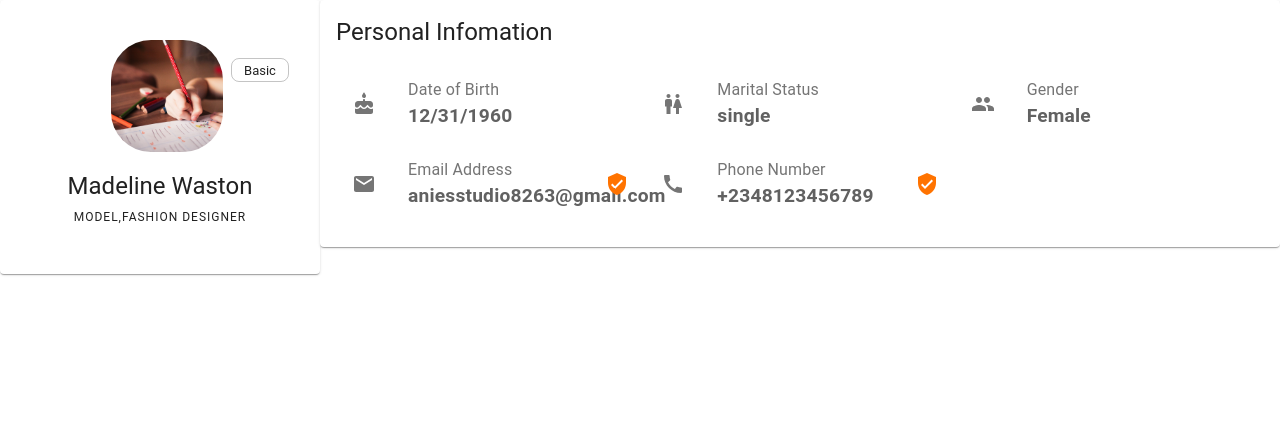
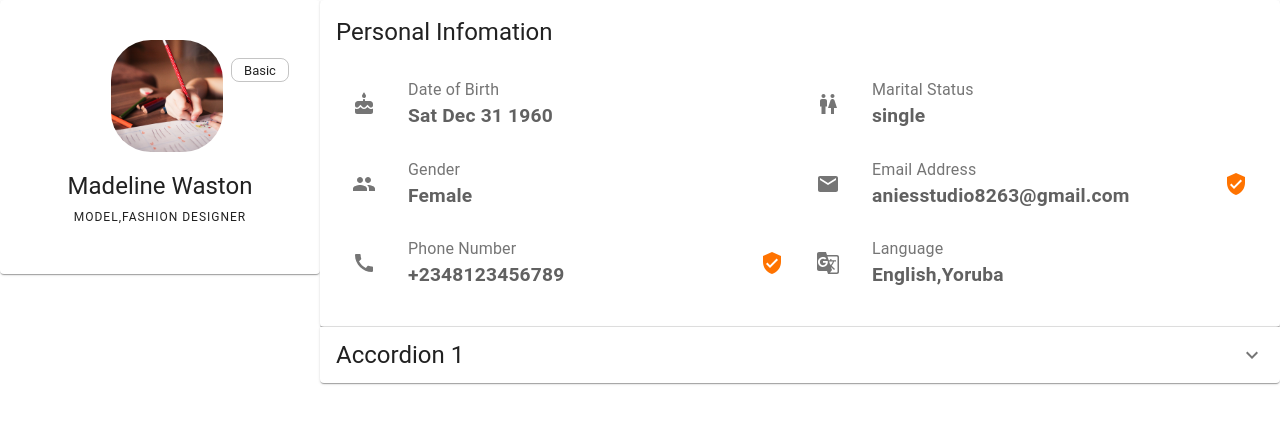
Before and after one commit to AniekutmfonGodwin/virago, a React (Create React App) app: page / in a window 1280 px wide. Shown: the top 424 px of the page. Built offline with nearby package versions, Linux system fonts and the light colour scheme.

Commit message:
update material-ui core

```diff
--- a/package.json
+++ b/package.json
@@ -4,7 +4,7 @@
   "private": true,
   "dependencies": {
     "@lottiefiles/lottie-player": "^0.5.1",
-    "@material-ui/core": "^4.10.2",
+    "@material-ui/core": "^4.11.0",
     "@material-ui/icons": "^4.9.1",
     "@material-ui/lab": "^4.0.0-alpha.56",
     "@material-ui/styles": "^4.10.0",
--- a/src/App.js
+++ b/src/App.js
@@ -9,7 +9,6 @@ import { ProfileSection } from "./Components/Layouts";
 import {ProfileCard,ProfileListCard} from './Components/Cards';
 
 import FolderIcon from '@material-ui/icons/Folder';
-import DeleteIcon from '@material-ui/icons/Delete';
 import { Avatar } from '@material-ui/core';
 import {
   ProfilePage
--- a/src/Components/Cards/ProfileCard.js
+++ b/src/Components/Cards/ProfileCard.js
@@ -44,13 +44,9 @@ function ProfileCard(props) {
                         {userName}
                     </Typography>
                     <Typography>
-                        {
-                            occupation.map((value,index,array)=>(
-                                <Typography variant="overline" display="inline">
-                                    {`${value}${(index<array.length-1)?',':''}`}
-                                </Typography>
-                            ))
-                        }
+                        <Typography variant="overline" display="inline">
+                            {occupation.join()}
+                        </Typography>
                     </Typography>
                 </Grid>
             </Box>
--- a/src/Components/Cards/ProfileListCard.js
+++ b/src/Components/Cards/ProfileListCard.js
@@ -30,8 +30,8 @@ function ProfileListCard(props) {
       {// i just change here
       listIcon ? <ListItemIcon>{listIcon || null}</ListItemIcon> : ""}
       <ListItemText
-        secondaryTypographyProps={{ className: classes.secondary }}
-        primaryTypographyProps={{ className: classes.primary }}
+        secondaryTypographyProps={{ className: classes.secondary,noWrap:true,title:secondaryText }}
+        primaryTypographyProps={{ className: classes.primary,noWrap:true,title:primaryText }}
         primary={primaryText}
         secondary={secondaryText || ""}
       />
--- a/src/Components/Pages/ProfilePage.js
+++ b/src/Components/Pages/ProfilePage.js
@@ -1,7 +1,12 @@
 import React from 'react';
-// import PropTypes from 'prop-types';
+import ExpandMoreIcon from '@material-ui/icons/ExpandMore';
+
 import {
-    Grid
+    Grid,
+    Typography,
+    Accordion,
+    AccordionSummary,
+    AccordionDetails
  } from '@material-ui/core';
  import EmailIcon from '@material-ui/icons/Email';
  import CakeRoundedIcon from '@material-ui/icons/CakeRounded';
@@ -9,43 +14,50 @@ import {
  import GroupSharpIcon from '@material-ui/icons/GroupSharp';
  import CallIcon from '@material-ui/icons/Call';
  import VerifiedUserIcon from '@material-ui/icons/VerifiedUser';
-// import DeleteIcon from '@material-ui/icons/Delete';
+ import GTranslateIcon from '@material-ui/icons/GTranslate';
 
 import { ProfileCard,ProfileListCard } from "../Cards";
 import { ProfileSection } from "../Layouts";
+
+
+
+
+
+
+
 
 function ProfilePage(props) {
     return (
         <div>
             <Grid container>
-                <Grid xs={12} md={3}>
+                <Grid xs={12} md={3} item>
                     <ProfileCard/>
                 </Grid>
-                <Grid xs={12} md={9}>
+                <Grid xs={12} md={9} item>
                     <ProfileSection heading="Personal Infomation">
                         <Grid container>
-                            <Grid item xs={12} md={4} >
+                            <Grid item xs={12} md={6} >
                                 <ProfileListCard
                                     listIcon={<CakeRoundedIcon/>}
                                     primaryText="Date of Birth"
-                                    secondaryText = {new Date('31-dec-1960').toLocaleDateString()}
+                                    secondaryText = {new Date('31-dec-1960').toDateString()}
                                 />
                             </Grid>
-                            <Grid item xs={12} md={4} >
+                            <Grid item xs={12} md={6} >
                                 <ProfileListCard
                                     listIcon={<WcIcon/>}
                                     primaryText="Marital Status"
                                     secondaryText = {"single"}
                                 />
                             </Grid>
-                            <Grid item xs={12} md={4} >
+                            <Grid item xs={12} md={6} >
                                 <ProfileListCard
                                     listIcon={<GroupSharpIcon/>}
                                     primaryText="Gender"
                                     secondaryText = {"Female"}
                                 />
                             </Grid>
-                            <Grid item xs={12} md={4} >
+                            <Grid item xs={12} md={6} >
                                 <ProfileListCard
                                     listIcon={<EmailIcon/>}
                                     actionIcon={<VerifiedUserIcon color="primary" />}
@@ -53,7 +65,7 @@ function ProfilePage(props) {
                                     secondaryText = {"aniesstudio8263@gmail.com"}
                                 />
                             </Grid>
-                            <Grid item xs={12} md={4} >
+                            <Grid item xs={12} md={6} >
                                 <ProfileListCard
                                     listIcon={<CallIcon/>}
                                     actionIcon={<VerifiedUserIcon color="primary" />}
@@ -61,15 +73,38 @@ function ProfilePage(props) {
                                     secondaryText = {"+2348123456789"}
                                 />
                             </Grid>
+                            <Grid item xs={12} md={6} >
+                                <ProfileListCard
+                                    listIcon={<GTranslateIcon/>}
+                                    primaryText="Language"
+                                    secondaryText = {['English','Yoruba'].join(',')}
+                                />
+                            </Grid>
 
                         </Grid>
+                    </ProfileSection>
+
+                    {/* Accordion section */}
+
+                    <Accordion>
+                    <AccordionSummary
+                        expandIcon={<ExpandMoreIcon />}
+                        aria-controls="panel1a-content"
+                        // id="panel1a-header"
+                    >
+                        <Typography variant="h5" >Accordion 1</Typography>
+                    </AccordionSummary>
+                    <AccordionDetails>
+                        <Typography>
+                        Lorem ipsum dolor sit amet, consectetur adipiscing elit. Suspendisse malesuada lacus ex,
+                        sit amet blandit leo lobortis eget.
+                        </Typography>
+                    </AccordionDetails>
+                    </Accordion>
 
 
-                    </ProfileSection>
                 </Grid>
-                <Grid item>
 
-                </Grid>
 
             </Grid>
         </div>
```
Also changed, not shown: 1 other file (tests, documents, lock files or other folders).
